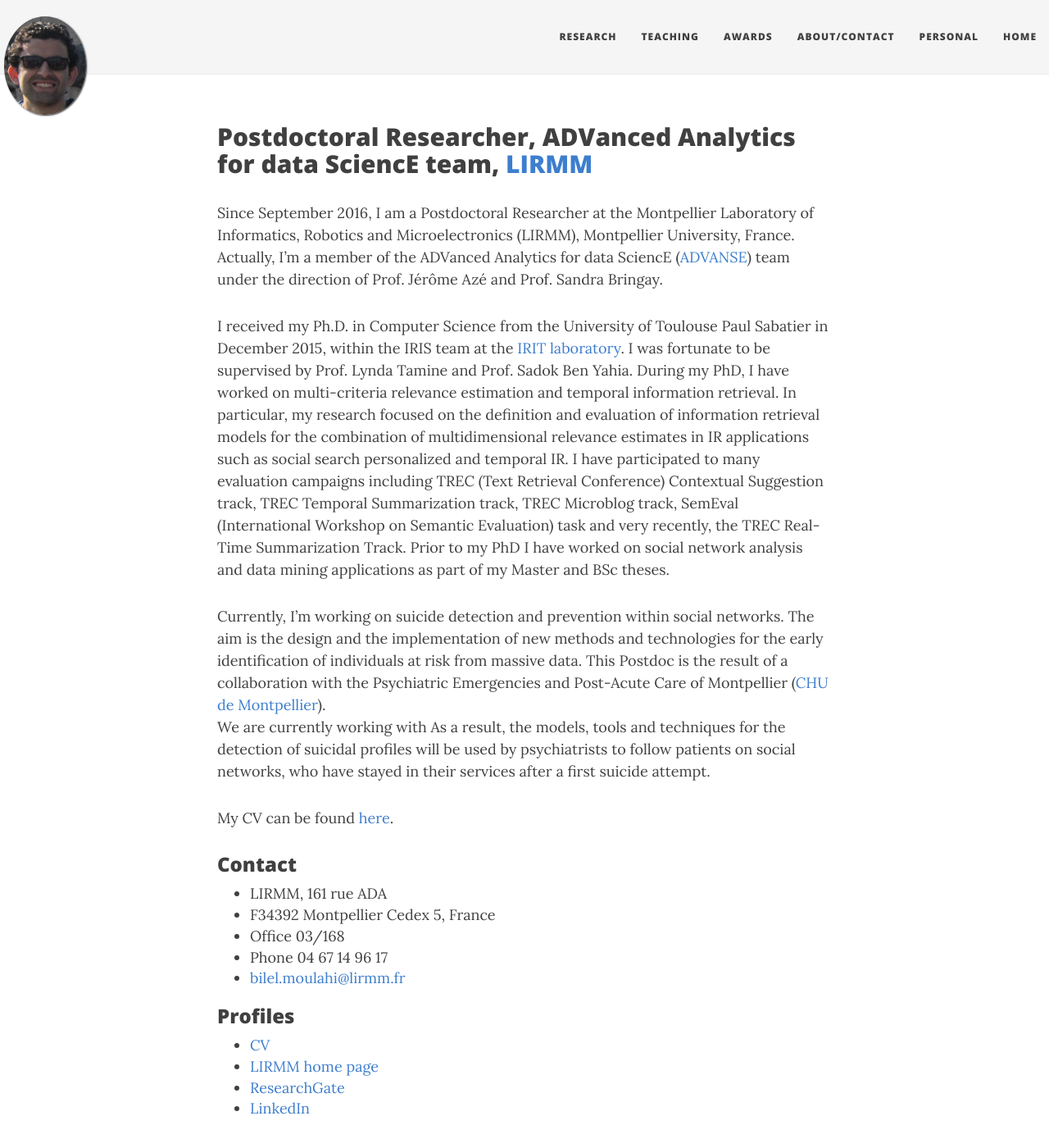
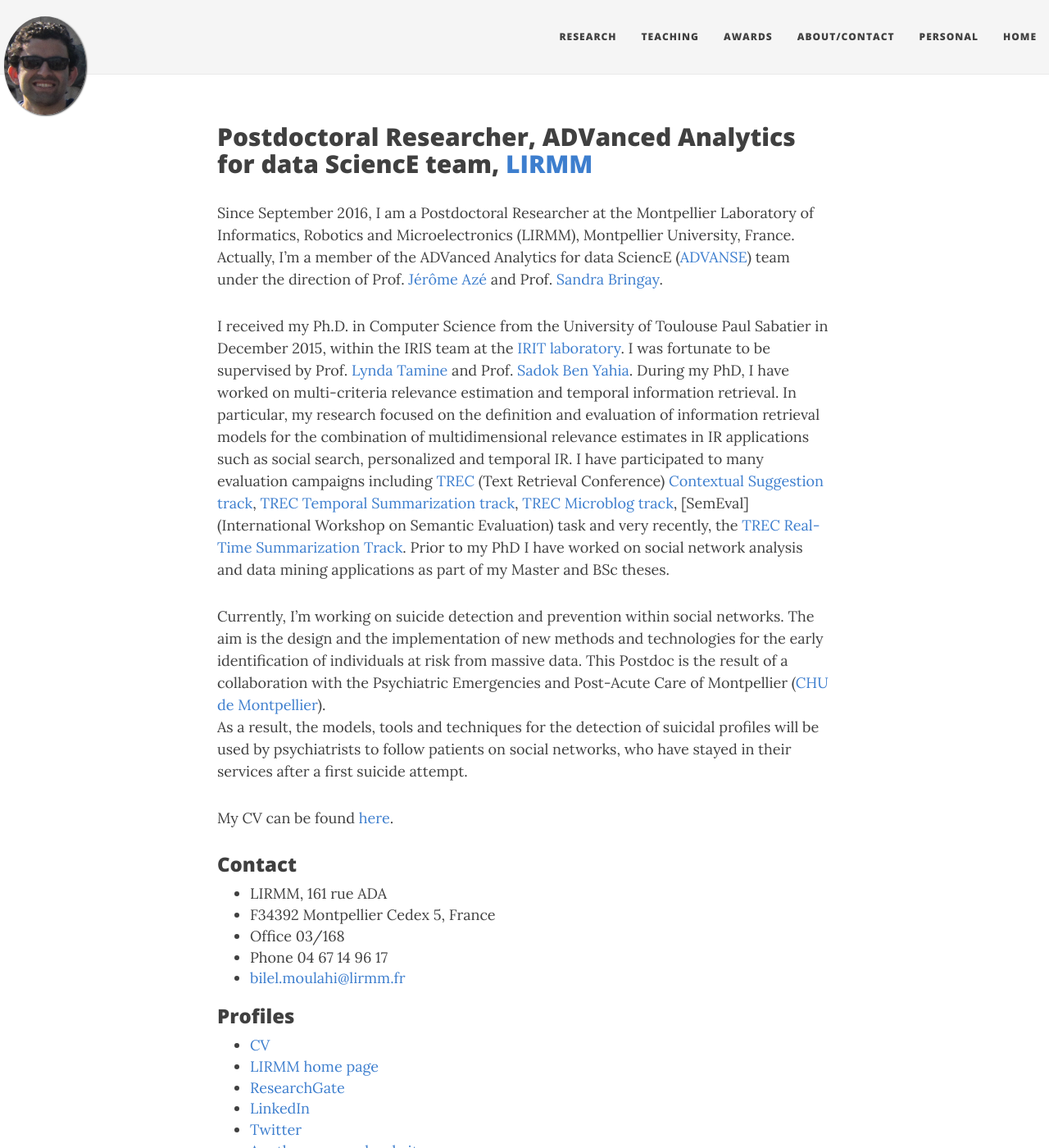
Before and after one commit to bilelmoulahi/bilelmoulahi.github.io, a Jekyll site: the page built from aboutme.md, in a window 1280 px wide and 1400 px high. Shown: the whole window at 82% size. Built offline with Jekyll 4.4.1, drawn with Linux system fonts in a browser that asks for light colours; nearby versions of some CDN libraries.

Commit message:
minor changes

```diff
--- a/aboutme.md
+++ b/aboutme.md
@@ -4,14 +4,14 @@ layout: page
 
 ##  Postdoctoral Researcher, ADVanced Analytics for data SciencE team, [LIRMM](http://www.lirmm.fr/)
 
-Since September 2016, I am a Postdoctoral Researcher at the Montpellier Laboratory of Informatics, Robotics and Microelectronics (LIRMM), Montpellier University, France. Actually, I'm a member of the ADVanced Analytics for data SciencE ([ADVANSE](https://www.lirmm.fr/recherche/equipes/advanse)) team under the direction of Prof. Jérôme Azé and Prof. Sandra Bringay.
+Since September 2016, I am a Postdoctoral Researcher at the Montpellier Laboratory of Informatics, Robotics and Microelectronics (LIRMM), Montpellier University, France. Actually, I'm a member of the ADVanced Analytics for data SciencE ([ADVANSE](https://www.lirmm.fr/recherche/equipes/advanse)) team under the direction of Prof. [Jérôme Azé](https://www.lirmm.fr/users/utilisateurs-lirmm/jerome-aze) and Prof. [Sandra Bringay](https://www.lirmm.fr/users/utilisateurs-lirmm/sandra-bringay).
 
-I received my Ph.D. in Computer Science from the University of Toulouse Paul Sabatier in December 2015, within the IRIS team at the [IRIT laboratory](http://www.irit.fr). I was fortunate to be supervised by Prof. Lynda Tamine and Prof. Sadok Ben Yahia.
-During my PhD, I have worked on multi-criteria relevance estimation and temporal information retrieval. In particular, my research focused on the definition and evaluation of information retrieval models for the combination of multidimensional relevance estimates in IR applications such as social search personalized and temporal IR. I have participated to many evaluation campaigns including TREC (Text Retrieval Conference) Contextual Suggestion track, TREC Temporal Summarization track, TREC Microblog track, SemEval (International Workshop on Semantic Evaluation) task and very recently, the TREC Real-Time Summarization Track.
+I received my Ph.D. in Computer Science from the University of Toulouse Paul Sabatier in December 2015, within the IRIS team at the [IRIT laboratory](http://www.irit.fr). I was fortunate to be supervised by Prof. [Lynda Tamine](https://www.irit.fr/~Lynda.Tamine-Lechani/) and Prof. [Sadok Ben Yahia](http://dblp.uni-trier.de/pers/hd/y/Yahia:Sadok_Ben).
+During my PhD, I have worked on multi-criteria relevance estimation and temporal information retrieval. In particular, my research focused on the definition and evaluation of information retrieval models for the combination of multidimensional relevance estimates in IR applications such as social search, personalized and temporal IR.
+I have participated to many evaluation campaigns including [TREC](trec.nist.gov) (Text Retrieval Conference) [Contextual Suggestion track](http://sites.google.com/site/treccontext/), [TREC Temporal Summarization track](http://www.trec-ts.org/), [TREC Microblog track](https://github.com/lintool/twitter-tools/wiki/TREC-2015-Track-Guidelines), [SemEval] (International Workshop on Semantic Evaluation) task and very recently, the [TREC Real-Time Summarization Track](http://trecrts.github.io/).
 Prior to my PhD I have worked on social network analysis and data mining applications as part of my Master and BSc theses.
 
 Currently, I'm working on suicide detection and prevention within social networks. The aim is the design and the implementation of new methods and technologies for the early identification of individuals at risk from massive data. This Postdoc is the result of a collaboration with the Psychiatric Emergencies and Post-Acute Care of Montpellier ([CHU de Montpellier](http://www.chu-montpellier.fr/)).
-We are currently working with
 As a result, the models, tools and techniques for the detection of suicidal profiles will be used by psychiatrists to follow patients on social networks, who have stayed in their services after a first suicide attempt.
 
 My CV can be found [here](resources/CV.pdf).
@@ -29,3 +29,5 @@ My CV can be found [here](resources/CV.pdf).
 * [LIRMM home page](http://www.lirmm.fr/~moulahi)
 * [ResearchGate](https://www.researchgate.net/profile/Bilel_Moulahi)
 * [LinkedIn](https://www.linkedin.com/in/bilelmoulahi)
+* [Twitter](https://www.twitter.com/bilelmoulahi)
+* [Another personal website](http://www.moulahi.com)
```
Also changed, not shown: index.md (+1 -1 lines).
